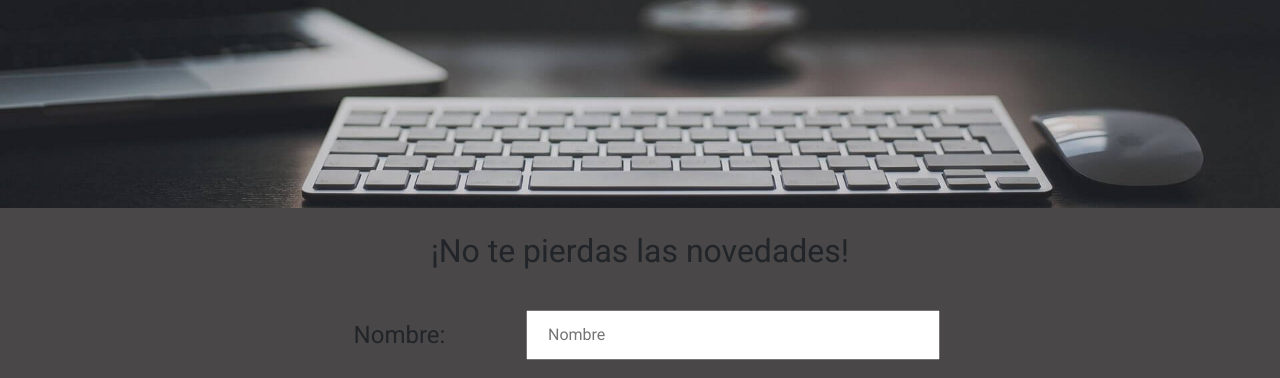
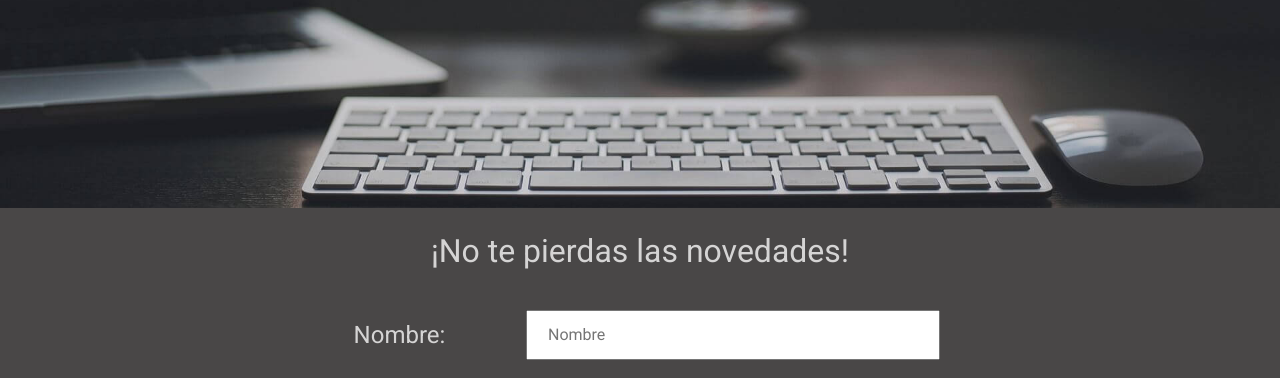
Before and after one commit to Pyckne/Desarrollo-Web, a website: page index.html in a window 1280 px wide. Shown: the part 573-951 px from the top of the page. Drawn offline with nearby package versions, Linux system fonts and the light colour scheme.

Commit message:
Mejorando contrastes

```diff
--- a/scss/_general.scss
+++ b/scss/_general.scss
@@ -61,6 +61,7 @@ p {
         max-width: 600px;
         text-align: center;
         .news-title {
+            color: $var-white;
             font-weight: 300;
             font-size: 2rem;
             margin-bottom: 40px;
@@ -79,6 +80,7 @@ p {
                     padding: 0 20px;
                 }
                 .news-label {
+                    color: $var-white;
                     font-size: 1.5rem;
                     width: 119px;
                     line-height: 50px;
```
Also changed, not shown: css/sass.css.
